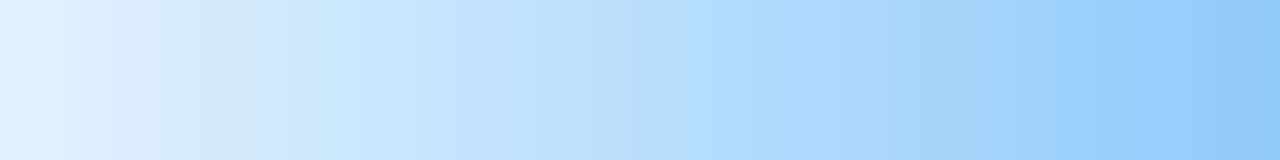
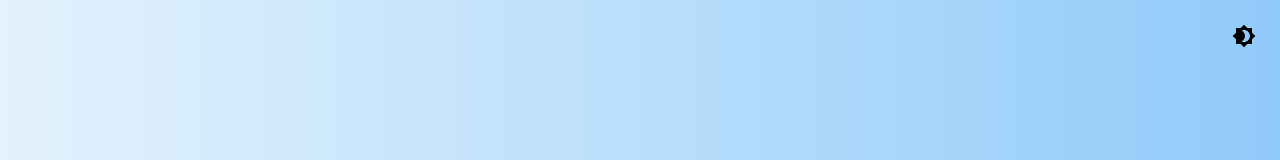
Before and after one commit to PietroDeBianchi/ReactVite-FE-Yarn, a React (Vite) app: page / in a window 1280 px wide. Shown: the top 160 px of the page. Built offline with nearby package versions, Linux system fonts and the light colour scheme.

Commit message:
fix: :lipstick:

```diff
--- a/src/components/Sidebar.tsx
+++ b/src/components/Sidebar.tsx
@@ -14,7 +14,7 @@ const Sidebar = () => {
             sx={{
                 background: theme.palette.background.default,
                 transition: 'background-color 0.3s ease-in-out',
-                height: '100vh',
+                minHeight: '100vh',
                 display: 'flex',
                 flexDirection: 'column',
             }}
--- /dev/null
+++ b/src/layouts/OpenRoute.tsx
@@ -0,0 +1,34 @@
+import { Outlet } from 'react-router-dom';
+import { Box, IconButton } from '@mui/material';
+import { Brightness4, Brightness7 } from '@mui/icons-material';
+type PrivateRouteProps = {
+    darkMode: boolean;
+    toggleTheme: () => void;
+};
+
+const PrivateRoute = ({ darkMode, toggleTheme }: PrivateRouteProps) => {
+    return (
+        <Box
+            sx={{
+                minHeight: '100vh',
+                position: 'relative',
+            }}
+        >
+            <IconButton
+                onClick={toggleTheme}
+                color='inherit'
+                sx={{
+                    position: 'absolute',
+                    top: 16,
+                    right: 16,
+                }}
+            >
+                {darkMode ? <Brightness7 /> : <Brightness4 />}
+            </IconButton>
+
+            <Outlet />
+        </Box>
+    );
+};
+
+export default PrivateRoute;
--- a/src/router/router.tsx
+++ b/src/router/router.tsx
@@ -1,5 +1,6 @@
 import { BrowserRouter, Routes, Route } from 'react-router-dom';
 import PrivateRoute from '../layouts/PrivateRoute';
+import OpenRoute from '../layouts/OpenRoute';
 import PublicRoutes from './routes/PublicRoutes';
 import ProtectedRoutes from './routes/ProtectedRoutes';
 interface AppRouterProps {
@@ -11,7 +12,8 @@ export default function AppRouter({ toggleTheme, darkMode }: AppRouterProps) {
     return (
         <BrowserRouter>
             <Routes>
-                {...PublicRoutes}
+                {/* Public Routes*/}
+                <Route element={<OpenRoute toggleTheme={toggleTheme} darkMode={darkMode} />}>{...PublicRoutes}</Route>
                 {/* Protected Routes*/}
                 <Route element={<PrivateRoute allowedRoles={['user', 'admin', 'superadmin']} toggleTheme={toggleTheme} darkMode={darkMode} />}>
                     {...ProtectedRoutes}
```
